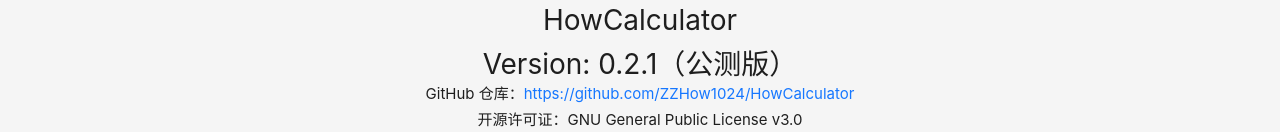
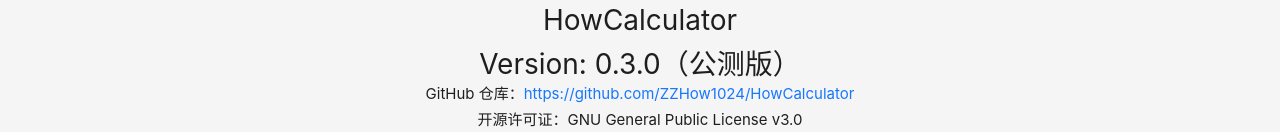
Before and after one commit to ZZHow1024/HowCalculator, a React (Vite) app: page /#/ in a window 1280 px wide. Shown: the part 380-512 px from the top of the page. Built offline with nearby package versions, Linux system fonts and the light colour scheme.

Commit message:
chore: set version to 0.3.0

```diff
--- a/package.json
+++ b/package.json
@@ -1,7 +1,7 @@
 {
   "name": "how-calculator",
   "private": true,
-  "version": "0.2.1",
+  "version": "0.3.0",
   "type": "module",
   "scripts": {
     "dev": "vite",
--- a/src/pages/Home/index.jsx
+++ b/src/pages/Home/index.jsx
@@ -13,7 +13,7 @@
       <div className="content-container">
         <div className="logo" />
         <div className="content-text">HowCalculator</div>
-        <div className="content-text">Version: 0.2.1（公测版）</div>
+        <div className="content-text">Version: 0.3.0（公测版）</div>
         <div>
           <span className="content-text-small">GitHub 仓库：</span>
           <a
```
